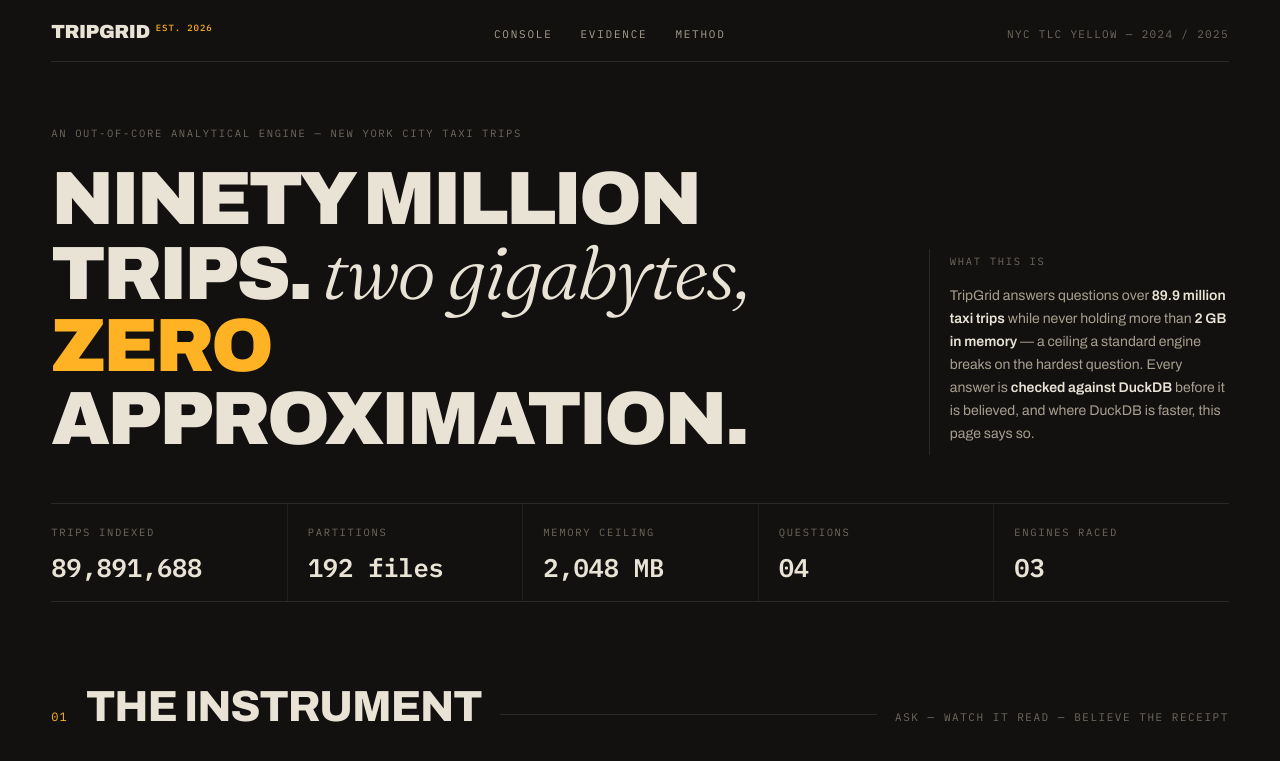
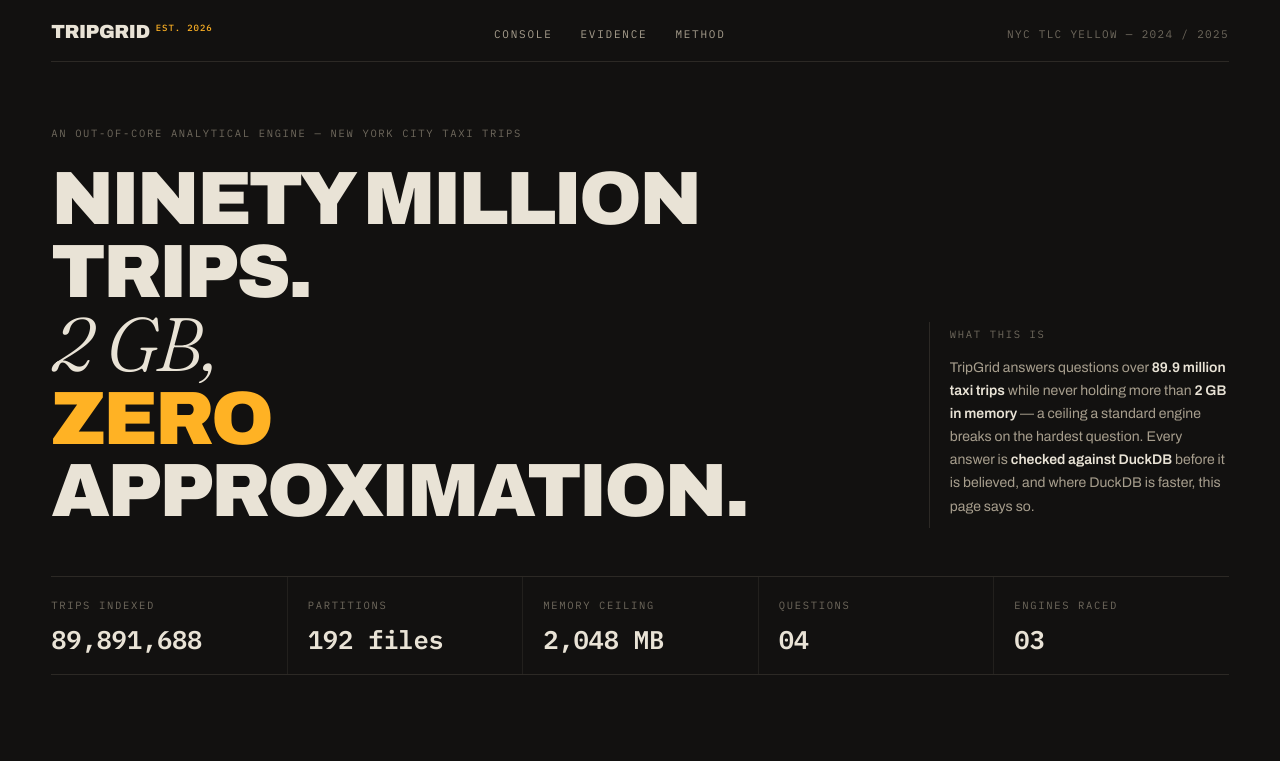
Before and after one commit to bhavyup/TripGrid, a React (Vite) app in the folder web/: page / in a window 1280 px wide. Shown: the top 761 px of the page. Built offline with nearby package versions, Linux system fonts and the light colour scheme; no server answers.

Commit message:
Hero: 2 GB gets its own line (serif italic), replacing the spelled-out two gigabytes

```diff
--- a/web/src/App.tsx
+++ b/web/src/App.tsx
@@ -109,7 +109,9 @@ export default function App() {
           <h1 className="display">
             Ninety million
             <br />
-            trips. <span className="serif-i">two gigabytes,</span>
+            trips.
+            <br />
+            <span className="serif-i">2 GB,</span>
             <br />
             <span className="amber">zero</span> approximation.
           </h1>
```
